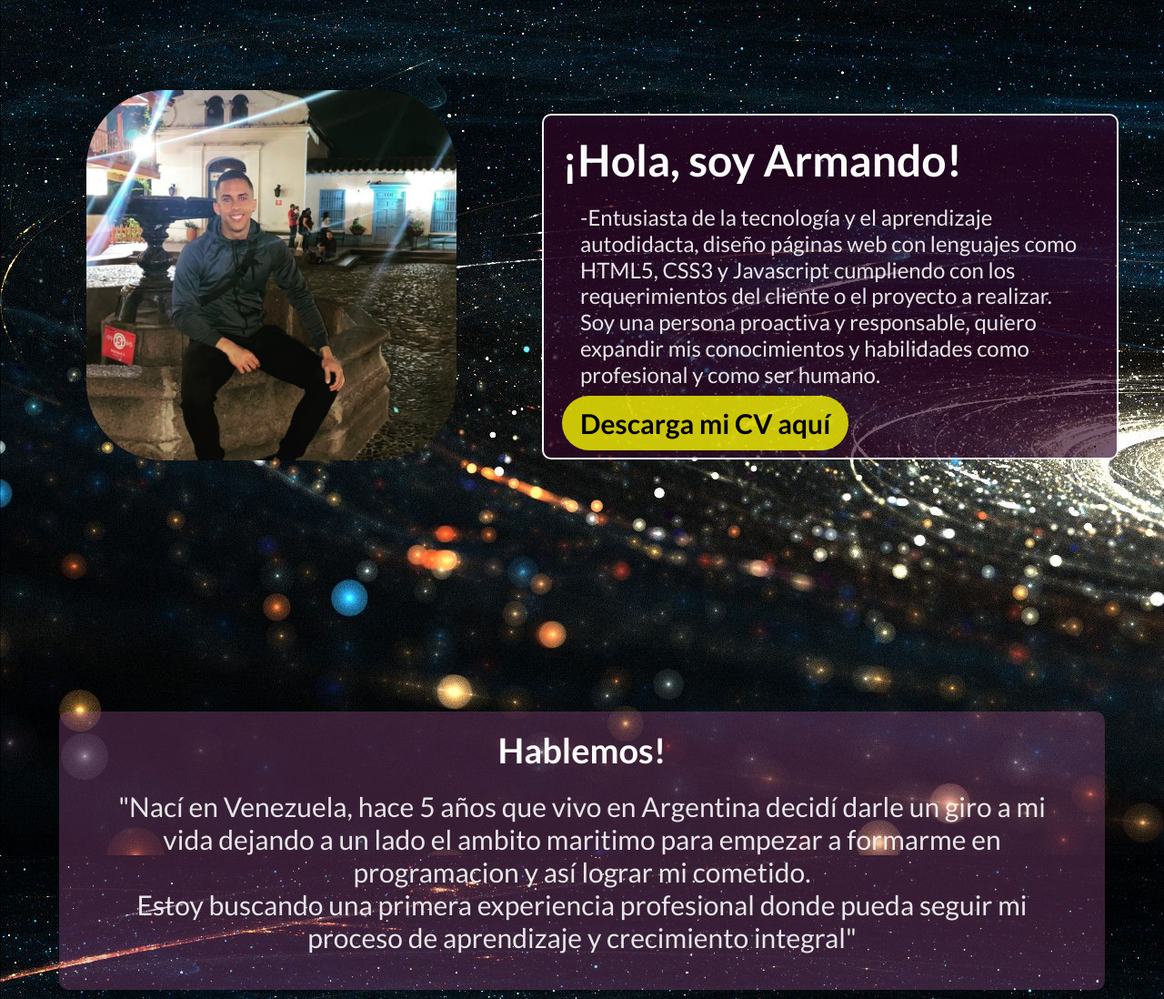
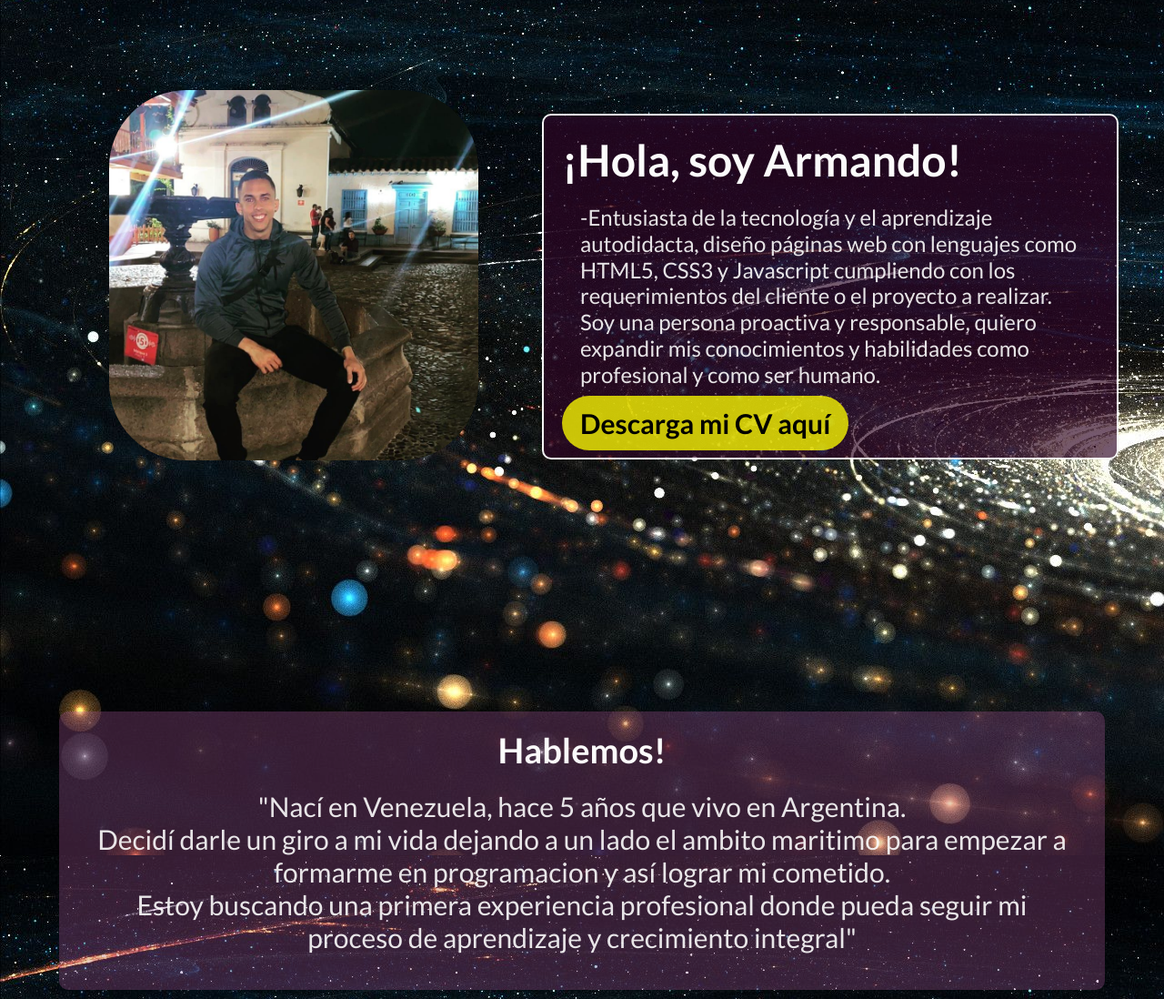
Before and after one commit to amingori/proyecto-2-cod-latam, a plain HTML site: page index.html in a window 1280 px wide. Shown: the part 140-1238 px from the top of the page at 91% size. Drawn offline with Linux system fonts and the light colour scheme.

Commit message:
Correccion estilado CSS

```diff
--- a/css/styles.css
+++ b/css/styles.css
@@ -91,11 +91,6 @@ header {
     text-decoration: underline;
 }
 
-#inicio {
-    justify-content: space-around;
-
-}
-
 section {
     display: flex;
     flex-direction: column;
@@ -110,6 +105,7 @@ section {
 
 .foto {
     margin-bottom: 20px;
+    text-align: center;
 }
 
 .foto img {
--- a/index.html
+++ b/index.html
@@ -53,7 +53,7 @@
         <section id="contacto">
             <div class="contacto">
                 <h2>Hablemos!</h2>
-                <p>"Nací en Venezuela, hace 5 años que vivo en Argentina decidí darle un giro a mi vida dejando a un
+                <p>"Nací en Venezuela, hace 5 años que vivo en Argentina.<br> Decidí darle un giro a mi vida dejando a un
                     lado el ambito maritimo para empezar a formarme en programacion y así lograr mi cometido. <br>
                     Estoy buscando una primera experiencia profesional donde pueda seguir mi proceso de
                     aprendizaje y crecimiento integral"
```
Also changed, not shown: 1 other file.
